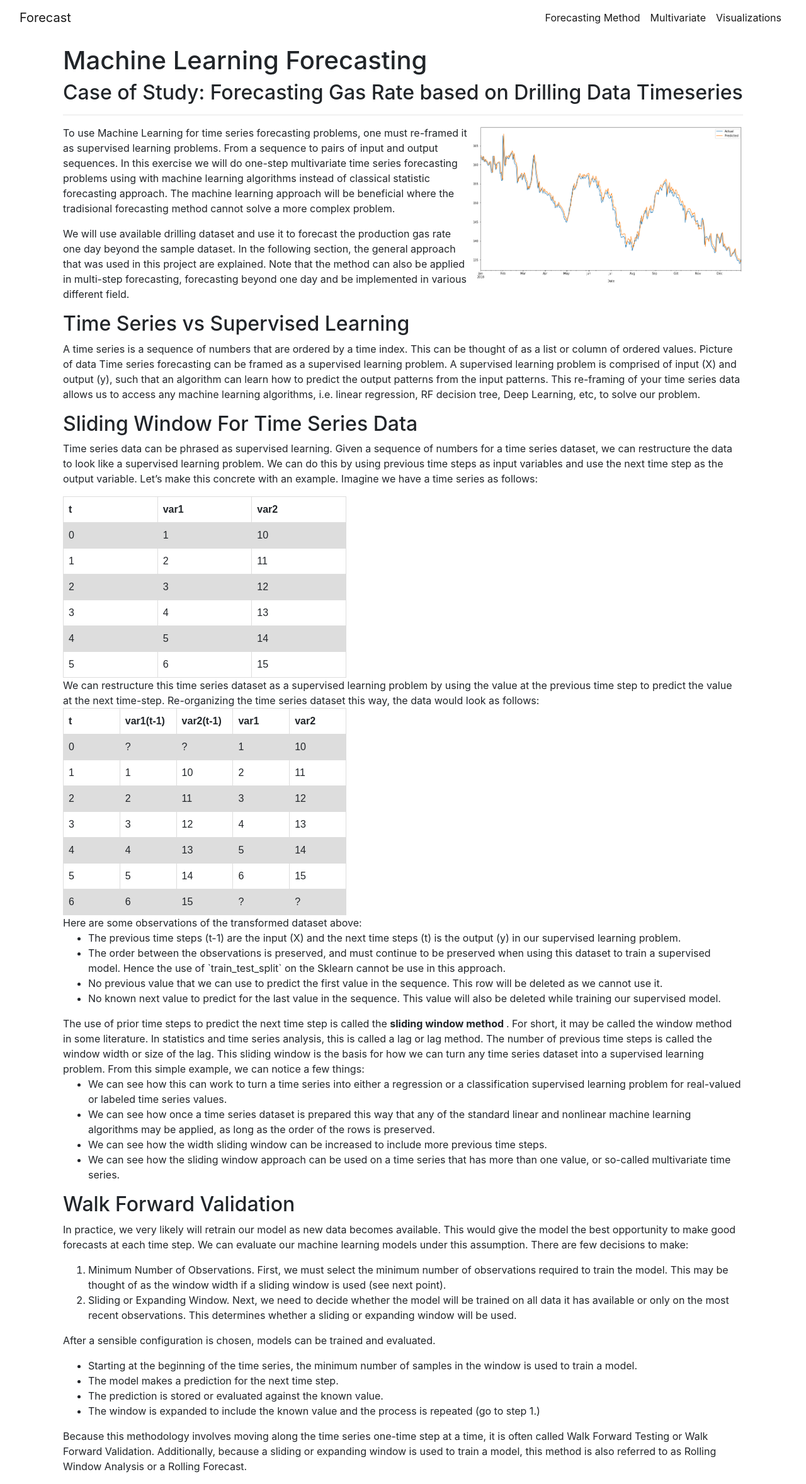
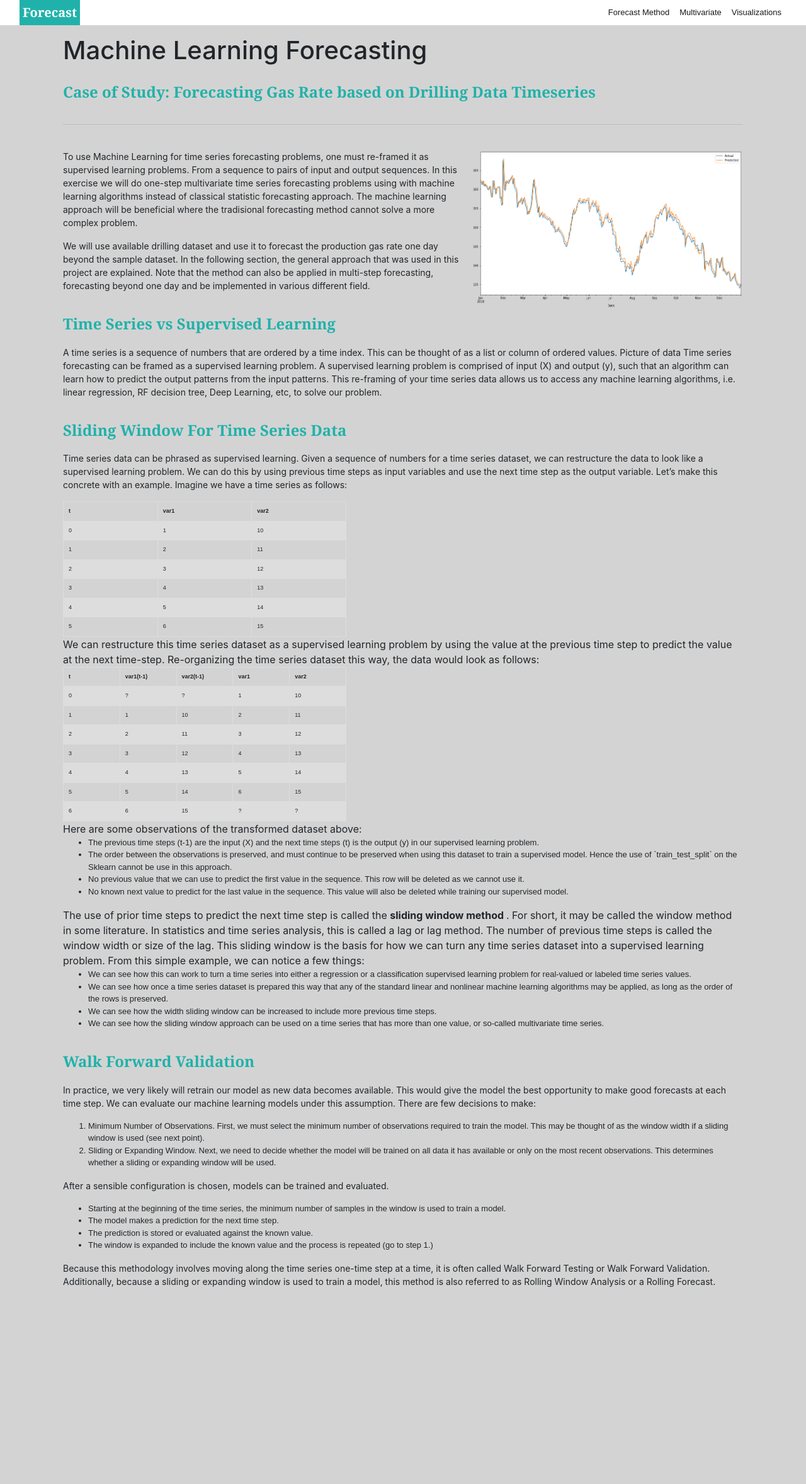
Before and after one commit to makintha/finalproject-group5, a Flask app: page / in a window 1280 px wide. Shown: the whole page at 63% size. After the commit the page ends 2043 px from the top, so only its background shows below. Run offline with Flask 2, Linux system fonts and the light colour scheme; some libraries are stand-ins or nearby versions.

Commit message:
updated layout.html and css

```diff
--- /dev/null
+++ b/static/css/style.css
@@ -0,0 +1,144 @@
+/* CSS for navbar */
+
+a.navbar-brand{
+    color:#fff !important;
+    background: lightseagreen;
+    margin-top: 0px ;
+    margin-right: 0px ;
+    margin-left: 0x;
+    margin-bottom: 0px;
+    padding: 5px;
+    font-family: Georgia, Times, 'Times New Roman', serif;
+    font-weight: bolder;
+}
+
+ul, li {
+    font-family: Arial, Helvetica, sans-serif;
+    font-size: small;
+}
+
+ul.dropdown-menu {
+    border: none !important;
+}
+
+.dropdown-toggle:hover,
+.comparison:hover,
+.data:hover {
+    background: lightgrey;
+}
+
+.button.navbar-toggler: {
+    border: none;
+}
+
+@media only screen and (max-width: 991px){
+    div.container-fluid.nav_top {
+        background-color: lightseagreen !important;
+    }
+    button.navbar-toggler {
+        color:#fff
+    }
+}
+
+nav {
+    padding-bottom: 0px !important;
+    padding-top: 0px !important;
+}
+
+/* CSS for paragraph */
+h2 {
+    color: lightseagreen;
+    padding-top: 20px;
+    padding-bottom: 20px;
+    margin: 0px;
+    font-family: Georgia, 'Times New Roman', Times, serif;
+    font-weight: bold;
+    font-size: x-large;
+}
+
+section #main-par,
+#fig1 {
+    float: left;
+    /* margin-top: 40px; */
+}
+
+img.center {
+    display: block;
+    margin-left: auto;
+    margin-right: auto;
+}
+
+#firstrow {
+    margin-top: 40px;
+}
+
+p {
+    font-family: -apple-system, BlinkMacSystemFont, 'Segoe UI', Roboto, Oxygen, Ubuntu, Cantarell, 'Open Sans', 'Helvetica Neue', sans-serif;
+    font-size: 14px;
+}
+
+p.stpar {
+    margin-top: 40px !important;
+}
+
+div#backg.container-fluid {
+    background: lightgray;
+    padding-bottom:    10px;
+}
+
+.temp {
+    width: 120px;
+    height: 120px;
+    margin: 5px;
+    display: inline-block;
+}
+div.disptemp {
+    width: 100%;
+    text-align: center;
+}
+
+/* Comparison */
+
+h3 {
+    color: lightseagreen;
+    font-size: 16px;
+    text-align: center;
+    font-family: Georgia, Times, 'Times New Roman', serif;
+    font-weight: bolder;
+}
+
+p.comparison {
+    margin-left: 24px;
+    font-family: Arial, Helvetica, sans-serif;
+    font-size: smaller;
+}
+
+h2.comparison {
+    padding-top: 20px;
+    padding-bottom: 20px;
+    margin-left:40px;
+    /* padding-top:10px;
+    padding-bottom:10px; */
+}
+
+/* hr {
+    margin-left:24px;
+} */
+
+div.comparison_page {
+    margin-top: 40px;
+}
+
+/* Data page */
+table {
+    width: 100%;
+    font-size: xx-small;
+}
+
+.comparison_hr {
+    margin-left:24px;
+}
+
+body {
+    background: lightgrey;
+}
--- /dev/null
+++ b/static/js/uni.js
@@ -0,0 +1,5 @@
+var url = "/api/v1.0/prod"
+
+d3.json(url).then((data) => {
+    console.log(data);
+});
--- a/templates/layout.html
+++ b/templates/layout.html
@@ -5,8 +5,9 @@
 
     <meta charset="utf-8">
     <meta name="viewport" content="width=device-width, initial-scale=1, shrink-to-fit=no">
-
+    <link rel="stylesheet" href="https://stackpath.bootstrapcdn.com/bootstrap/4.3.1/css/bootstrap.min.css" integrity="sha384-ggOyR0iXCbMQv3Xipma34MD+dH/1fQ784/j6cY/iJTQUOhcWr7x9JvoRxT2MZw1T" crossorigin="anonymous">
     <link rel="stylesheet" href="https://maxcdn.bootstrapcdn.com/bootstrap/4.0.0/css/bootstrap.min.css">
+    <link rel="stylesheet" type="text/css" href="/static/css/style.css">
     <script src="https://ajax.googleapis.com/ajax/libs/jquery/3.5.1/jquery.min.js"></script>
     <script src="https://maxcdn.bootstrapcdn.com/bootstrap/3.4.1/js/bootstrap.min.js"></script>
 
@@ -47,7 +48,7 @@
         <div class="collapse navbar-collapse bg-white justify-content-end" id="navbarSupportedContent">
           <ul class="navbar-nav me-auto mb-2 mb-lg-0 justify-content-centre">
             <li class="nav-item bg-white">
-              <a class="nav-link active comparison" aria-current="page" href="/">Forecasting Method</a>
+              <a class="nav-link active comparison" aria-current="page" href="/">Forecast Method</a>
             </li>
             <li class="nav-item bg-white">
               <a class="nav-link active comparison" aria-current="page" href="/multivariate">Multivariate</a>
@@ -73,6 +74,11 @@
         </div>
       </div>
     <script src="https://cdnjs.cloudflare.com/ajax/libs/d3/7.0.0/d3.min.js"></script>
+    <script src="https://cdn.jsdelivr.net/npm/bootstrap@5.0.1/dist/js/bootstrap.bundle.min.js" integrity="sha384-gtEjrD/SeCtmISkJkNUaaKMoLD0//ElJ19smozuHV6z3Iehds+3Ulb9Bn9Plx0x4" crossorigin="anonymous"></script>
+    <script src="https://code.jquery.com/jquery-3.3.1.slim.min.js" integrity="sha384-q8i/X+965DzO0rT7abK41JStQIAqVgRVzpbzo5smXKp4YfRvH+8abtTE1Pi6jizo" crossorigin="anonymous"></script>
+    <script src="https://cdnjs.cloudflare.com/ajax/libs/popper.js/1.14.7/umd/popper.min.js" integrity="sha384-UO2eT0CpHqdSJQ6hJty5KVphtPhzWj9WO1clHTMGa3JDZwrnQq4sF86dIHNDz0W1" crossorigin="anonymous"></script>
+    <script src="https://stackpath.bootstrapcdn.com/bootstrap/4.3.1/js/bootstrap.min.js" integrity="sha384-JjSmVgyd0p3pXB1rRibZUAYoIIy6OrQ6VrjIEaFf/nJGzIxFDsf4x0xIM+B07jRM" crossorigin="anonymous"></script>
+
     <script scr="../static/js/line.js"></script>
   </body>
 </html>
```
Also changed, not shown: forecast.csv (added, +13 -0 lines), templates/univariate.html (added, +12 -0 lines), wells.db (added), 1 other file.
